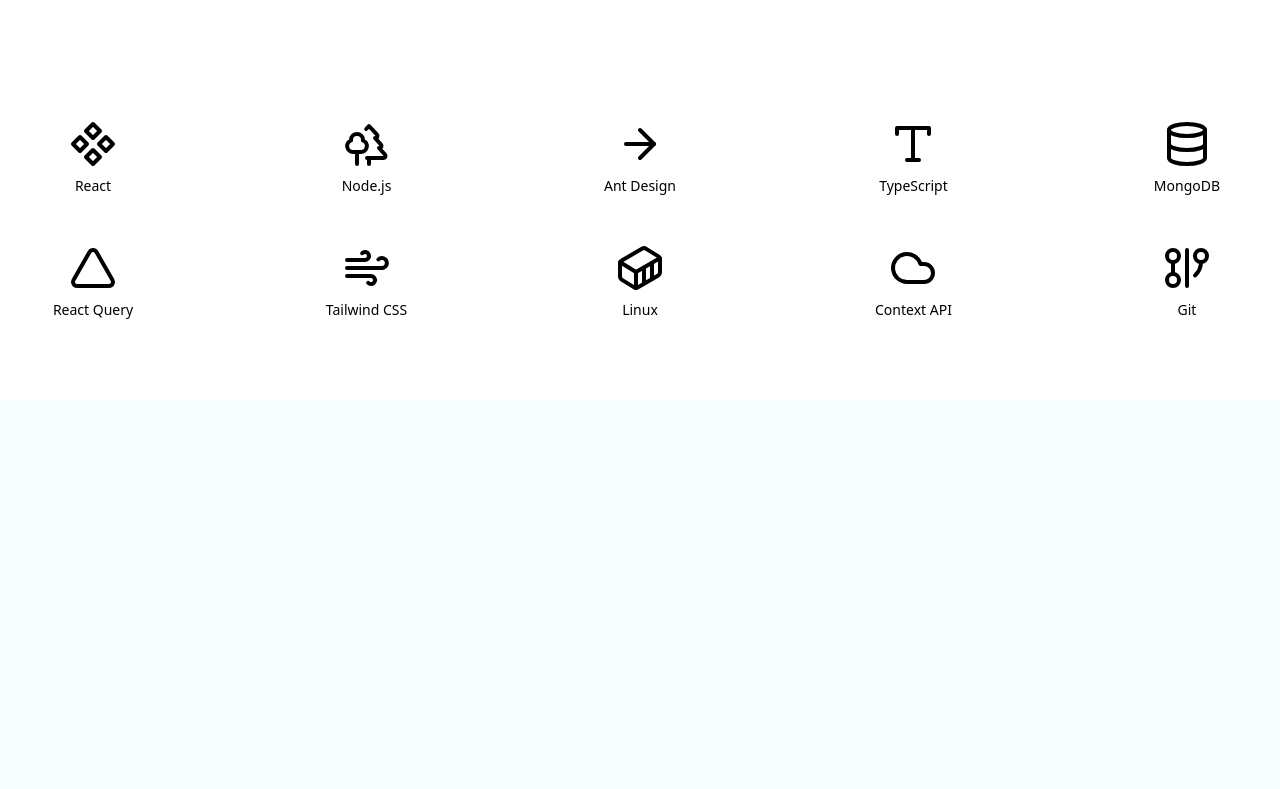
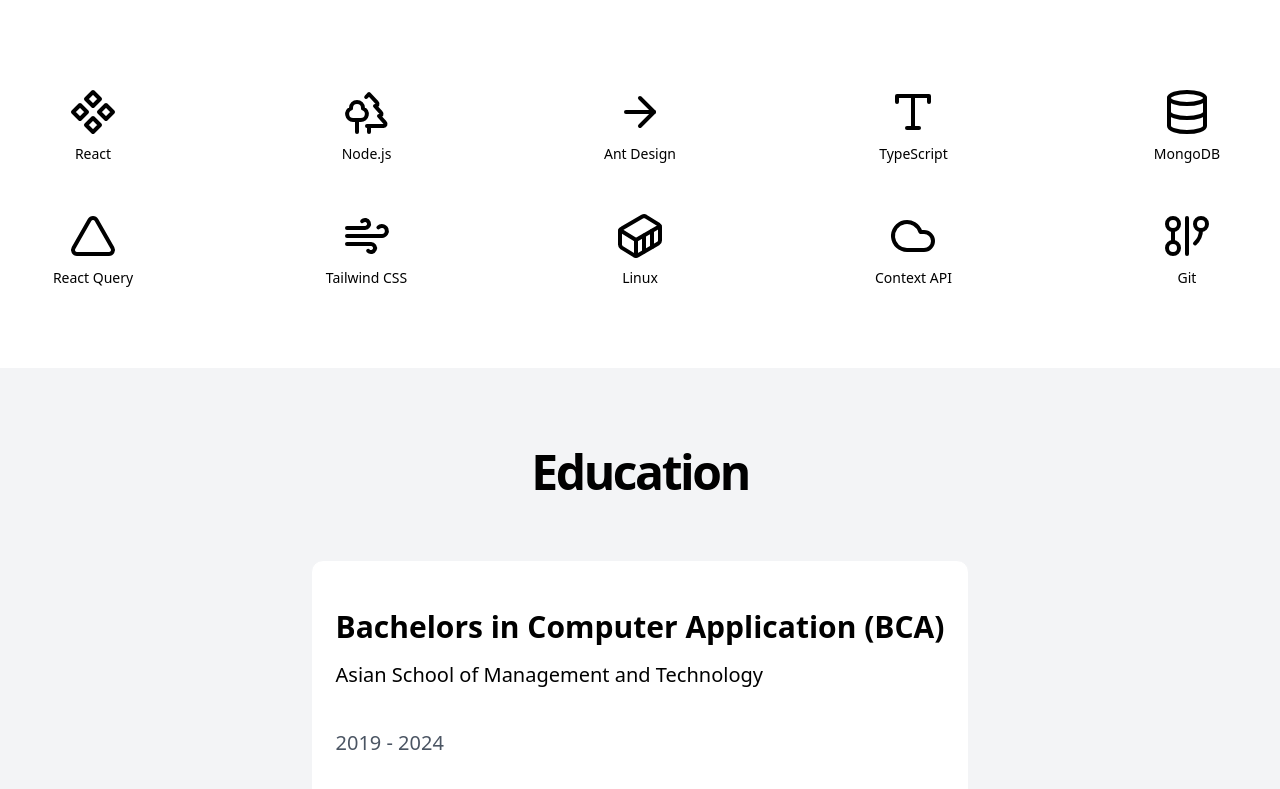
Before and after one commit to sabeen2/Portfolio-website, a React (Vite) app: page / in a window 1280 px wide. Shown: the part 1083-1872 px from the top of the page. Before the commit the page ends 1483 px from the top, so only its background shows below. Built offline with nearby package versions, Linux system fonts and the light colour scheme.

Commit message:
Education

```diff
--- /dev/null
+++ b/src/pages/portfolio/Education.tsx
@@ -0,0 +1,34 @@
+const Education = () => {
+  return (
+    <div>
+      <section className="w-full py-12 md:py-20 bg-gray-100 dark:bg-gray-800 ">
+        <div className="container  mx-auto grid items-center justify-center gap-4 px-4 md:px-6 lg:gap-16 ">
+          <div className="space-y-3">
+            <h2 className=" text-center text-3xl font-bold tracking-tighter sm:text-4xl md:text-5xl">
+              Education
+            </h2>
+          </div>
+          <div>
+            <div className="bg-white px-6 rounded-xl py-12 space-y-10 border border-gray-100">
+              <p>
+                <h1 className="font-bold text-3xl mb-4">
+                  Bachelors in Computer Application (BCA)
+                </h1>
+                <p className="text-xl">
+                  Asian School of Management and Technology
+                </p>
+              </p>
+              <p>
+                <p className="text-xl text-gray-600 dark:text-gray-400">
+                  2019 - 2024
+                </p>
+              </p>
+            </div>
+          </div>
+        </div>
+      </section>
+    </div>
+  );
+};
+
+export default Education;
--- a/src/pages/portfolio/Hero.tsx
+++ b/src/pages/portfolio/Hero.tsx
@@ -23,7 +23,7 @@
                 <button className="inline-flex h-10 items-center justify-center rounded-md bg-gray-900 px-8 text-sm font-medium text-gray-50 shadow transition-colors hover:bg-gray-900/90 focus-visible:outline-none focus-visible:ring-1 focus-visible:ring-gray-950 disabled:pointer-events-none disabled:opacity-50 dark:bg-gray-50 dark:text-gray-900 dark:hover:bg-gray-50/90 dark:focus-visible:ring-gray-300">
                   View Projects
                 </button>
-                <button className="inline-flex h-10 items-center justify-center rounded-md border  border-gray-200 bg-white px-8 text-sm font-medium shadow-sm transition-colors hover:bg-gray-100 hover:text-gray-900 focus-visible:outline-none focus-visible:ring-1 focus-visible:ring-gray-950 disabled:pointer-events-none disabled:opacity-50 dark:border-gray-800  dark:bg-gray-950 dark:hover:bg-gray-800 dark:hover:text-gray-50 dark:focus-visible:ring-gray-300">
+                <button className="inline-flex h-10 items-center justify-center rounded-md border  border-gray-400 bg-white px-8 text-sm font-medium shadow-sm transition-colors hover:bg-gray-100 hover:text-gray-900 focus-visible:outline-none focus-visible:ring-1 focus-visible:ring-gray-950 disabled:pointer-events-none disabled:opacity-50 dark:border-gray-800  dark:bg-gray-950 dark:hover:bg-gray-800 dark:hover:text-gray-50 dark:focus-visible:ring-gray-300">
                   Contact Me
                 </button>
               </div>
--- a/src/pages/portfolio/MainPage.tsx
+++ b/src/pages/portfolio/MainPage.tsx
@@ -1,6 +1,7 @@
 import NavBar from "./NavBar";
 import Hero from "./Hero";
 import Technology from "./Technology";
+import Education from "./Education";
 
 const MainPage = () => {
   return (
@@ -8,6 +9,7 @@
       <NavBar />
       <Hero />
       <Technology />
+      <Education />
     </>
   );
 };
--- a/src/pages/portfolio/Technology.tsx
+++ b/src/pages/portfolio/Technology.tsx
@@ -16,8 +16,8 @@
 const Technology = () => {
   return (
     <div className="">
-      <section className="w-full py-12 md:py-24 lg:py-20 bg-white dark:bg-gray-800 ">
-        <div className="container mx-auto grid items-center justify-center gap-4 px-4 md:px-6 lg:gap-24">
+      <section className="w-full py-12 md:py-20 bg-white dark:bg-gray-800 ">
+        <div className="container mx-auto grid items-center justify-center gap-4 px-4 md:px-6 lg:gap-16">
           <div className="space-y-3">
             <h2 className="text-3xl font-bold tracking-tighter sm:text-4xl md:text-5xl text-center">
               Skills & Technologies
```
